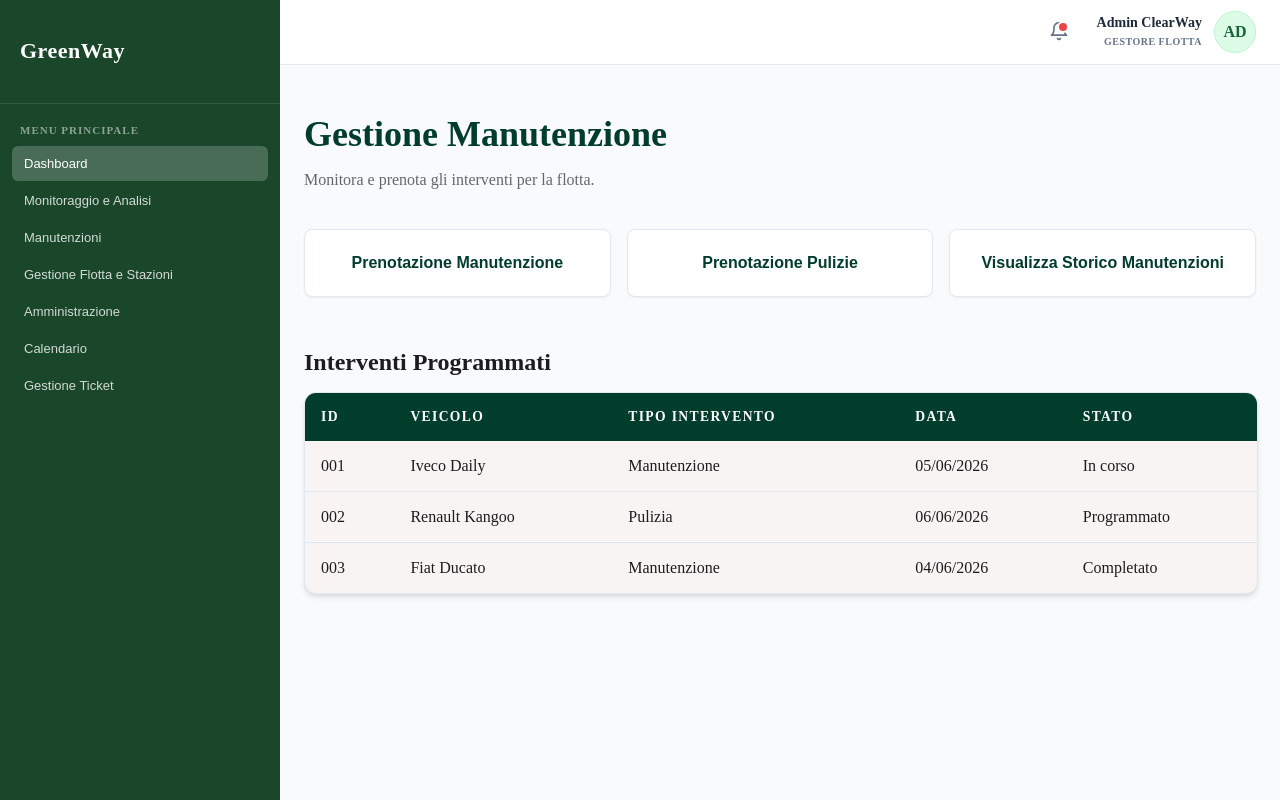
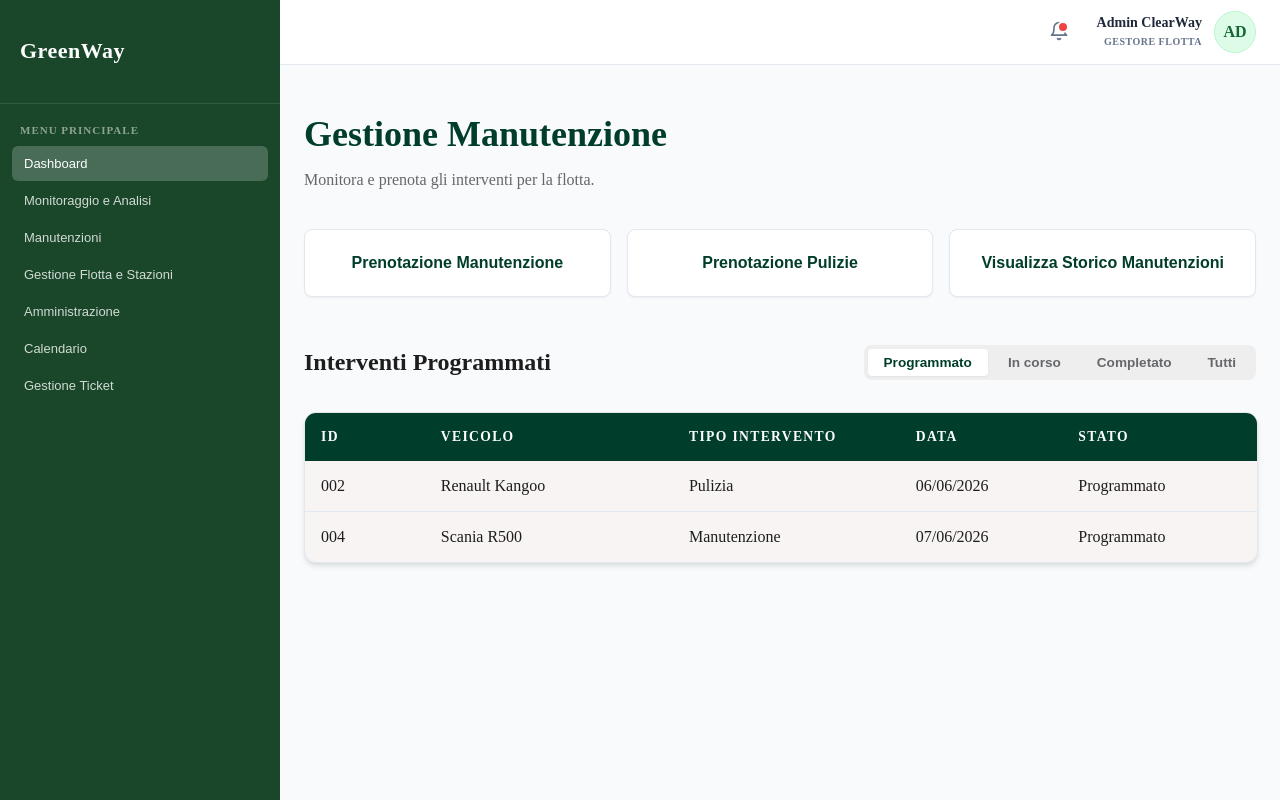
Before and after one commit to giovannizol/GreenWay, a React (Vite) app in the folder clearwaytech/: page / in a window 1280 px wide. Built offline with nearby package versions, Linux system fonts and the light colour scheme.

Commit message:
feat: aggiunti filtri per visualizzazione intenventi programmati, in corso, completati e complessivi. Sistemata dimensione colonne tabelle

```diff
--- a/clearwaytech/src/components/Table/Table.css
+++ b/clearwaytech/src/components/Table/Table.css
@@ -13,6 +13,7 @@
   border-collapse: collapse;
   text-align: left;
   font-size: 1rem;
+  table-layout: fixed;
 }
 
 .default-table th {
@@ -29,6 +30,9 @@
   padding: var(--spacing-md);
   color: var(--color-text-main);
   border-bottom: 1px solid var(--color-border);
+  overflow: hidden;
+  text-overflow: ellipsis;
+  white-space: nowrap;
 }
 
 .default-table tr:last-child td {
--- a/clearwaytech/src/components/Table/Table.jsx
+++ b/clearwaytech/src/components/Table/Table.jsx
@@ -10,7 +10,10 @@ const Table = ({ headers, data, className = "" }) => {
         <thead>
           <tr>
             {headers.map((header, index) => (
-              <th key={index}>
+              <th
+                key={index}
+                style={header.width ? { width: header.width } : {}}
+              >
                 {typeof header === "string" ? header : header.label}
               </th>
             ))}
--- a/clearwaytech/src/pages/manutenzione/Manutenzione.css
+++ b/clearwaytech/src/pages/manutenzione/Manutenzione.css
@@ -56,3 +56,33 @@
   flex: 1;
   width: 100%;
 }
+
+.status-filters {
+  display: flex;
+  background-color: #eee;
+  padding: 4px;
+  border-radius: var(--radius-md);
+  gap: 4px;
+}
+
+.filter-tab {
+  padding: 6px 16px;
+  border: none;
+  background: none;
+  border-radius: var(--radius-sm);
+  font-size: 0.85rem;
+  font-weight: 600;
+  color: var(--color-text-secondary);
+  cursor: pointer;
+  transition: all 0.2s ease;
+}
+
+.filter-tab:hover {
+  background-color: rgba(0, 0, 0, 0.05);
+}
+
+.filter-tab.active {
+  background-color: white;
+  color: var(--color-primary);
+  box-shadow: var(--shadow-sm);
+}
--- a/clearwaytech/src/pages/manutenzione/Manutenzione.jsx
+++ b/clearwaytech/src/pages/manutenzione/Manutenzione.jsx
@@ -8,6 +8,7 @@ const Manutenzione = () => {
   const [isModalOpen, setIsModalOpen] = useState(false);
   const [isCleaningModalOpen, setIsCleaningModalOpen] = useState(false);
   const [currentView, setCurrentView] = useState("default");
+  const [statusFilter, setStatusFilter] = useState("Programmato");
 
   // dati fittizi form manutenzione
   const maintenanceSteps = [
@@ -117,11 +118,11 @@ const Manutenzione = () => {
 
   // Campi fittizi per tabella Default
   const defaultHeaders = [
-    { key: "id", label: "ID" },
-    { key: "veicolo", label: "Veicolo" },
-    { key: "tipo", label: "Tipo Intervento" },
-    { key: "data", label: "Data" },
-    { key: "stato", label: "Stato" },
+    { key: "id", label: "ID", width: "80px" },
+    { key: "veicolo", label: "Veicolo", width: "200px" },
+    { key: "tipo", label: "Tipo Intervento", width: "180px" },
+    { key: "data", label: "Data", width: "120px" },
+    { key: "stato", label: "Stato", width: "150px" },
   ];
 
   const defaultData = [
@@ -146,15 +147,36 @@ const Manutenzione = () => {
       data: "04/06/2026",
       stato: "Completato",
     },
+    {
+      id: "004",
+      veicolo: "Scania R500",
+      tipo: "Manutenzione",
+      data: "07/06/2026",
+      stato: "Programmato",
+    },
+    {
+      id: "005",
+      veicolo: "Volvo FH",
+      tipo: "Manutenzione",
+      data: "03/06/2026",
+      stato: "In corso",
+    },
+    {
+      id: "006",
+      veicolo: "Fiat Panda",
+      tipo: "Pulizia",
+      data: "02/06/2026",
+      stato: "Completato",
+    },
   ];
 
   // Campi fittizi per tabella Storico
   const historyHeaders = [
-    { key: "id", label: "ID" },
-    { key: "veicolo", label: "Veicolo" },
-    { key: "intervento", label: "Dettaglio" },
-    { key: "costo", label: "Costo (€)" },
-    { key: "data_chiusura", label: "Completato il" },
+    { key: "id", label: "ID", width: "80px" },
+    { key: "veicolo", label: "Veicolo", width: "200px" },
+    { key: "intervento", label: "Dettaglio", width: "250px" },
+    { key: "costo", label: "Costo (€)", width: "120px" },
+    { key: "data_chiusura", label: "Completato il", width: "150px" }
   ];
 
   const historyData = [
@@ -195,9 +217,13 @@ const Manutenzione = () => {
 
   const handleCleaningFormComplete = (formData) => {
     console.log("Form Pulizie Completato:", formData);
-    alert("Prenotazione Pulizie Inviata");
+    alert("Prenotazione Pulizie Inviata!");
     setIsCleaningModalOpen(false);
   };
+
+  const filteredDefaultData = statusFilter === "Tutti"
+    ? defaultData
+    : defaultData.filter(item => item.stato === statusFilter);
 
   return (
     <div className="manutenzione-page">
@@ -242,14 +268,31 @@ const Manutenzione = () => {
       </div>
 
       <div className="table-section">
-        <h2 style={{ marginBottom: "15px", color: "var(--color-text-main)" }}>
-          {currentView === "history"
-            ? "Storico Interventi"
-            : "Interventi Programmati"}
-        </h2>
+        <div className="table-header-row" style={{ display: 'flex', justifyContent: 'space-between', alignItems: 'center', marginBottom: '15px' }}>
+          <h2 style={{ color: "var(--color-text-main)" }}>
+            {currentView === "history"
+              ? "Storico Interventi"
+              : "Interventi Programmati"}
+          </h2>
+
+          {currentView === "default" && (
+            <div className="status-filters">
+              {["Programmato", "In corso", "Completato", "Tutti"].map((status) => (
+                <button
+                  key={status}
+                  className={`filter-tab ${statusFilter === status ? 'active' : ''}`}
+                  onClick={() => setStatusFilter(status)}
+                >
+                  {status}
+                </button>
+              ))}
+            </div>
+          )}
+        </div>
+
         <Table
           headers={currentView === "history" ? historyHeaders : defaultHeaders}
-          data={currentView === "history" ? historyData : defaultData}
+          data={currentView === "history" ? historyData : filteredDefaultData}
         />
       </div>
 
```
